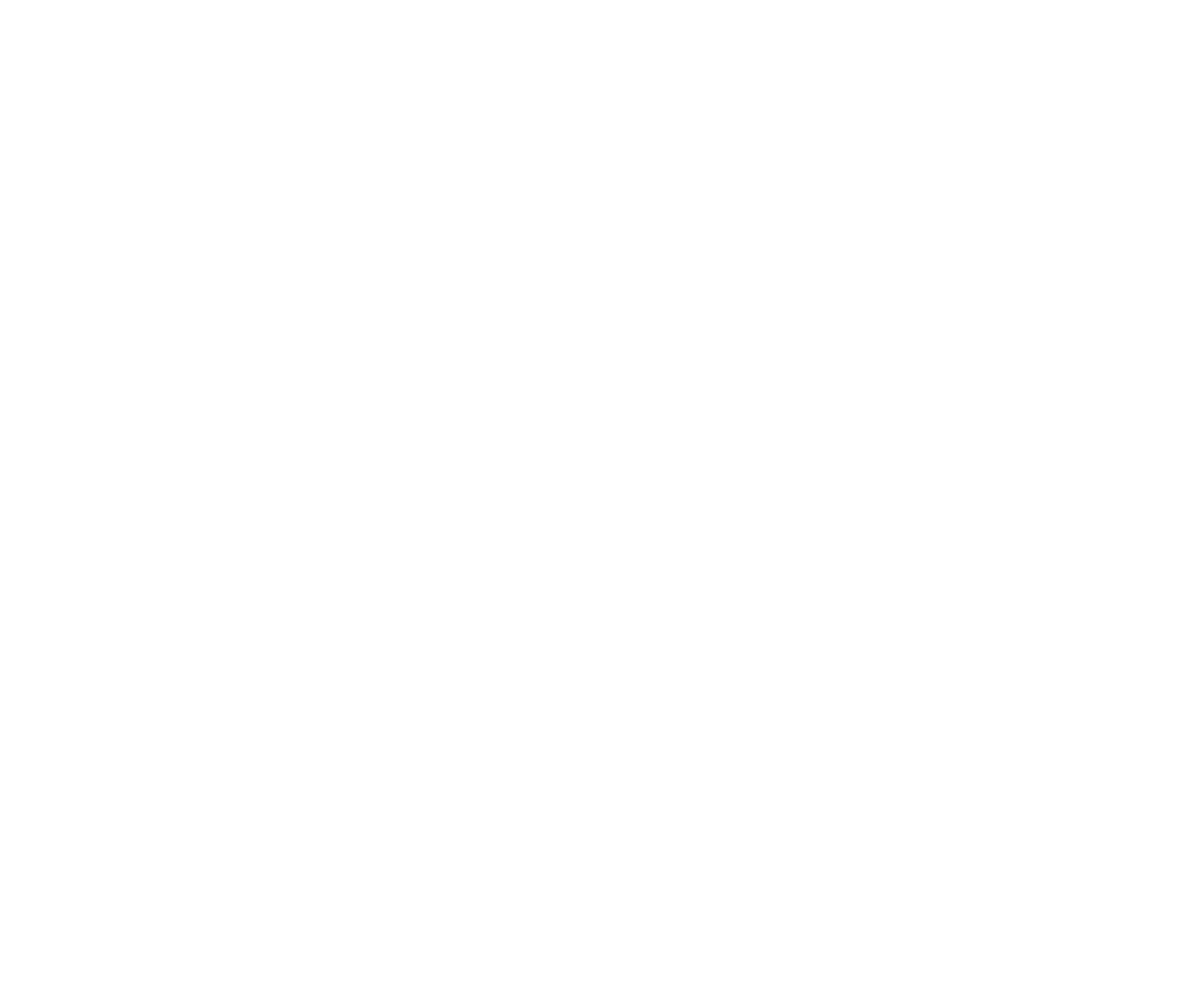
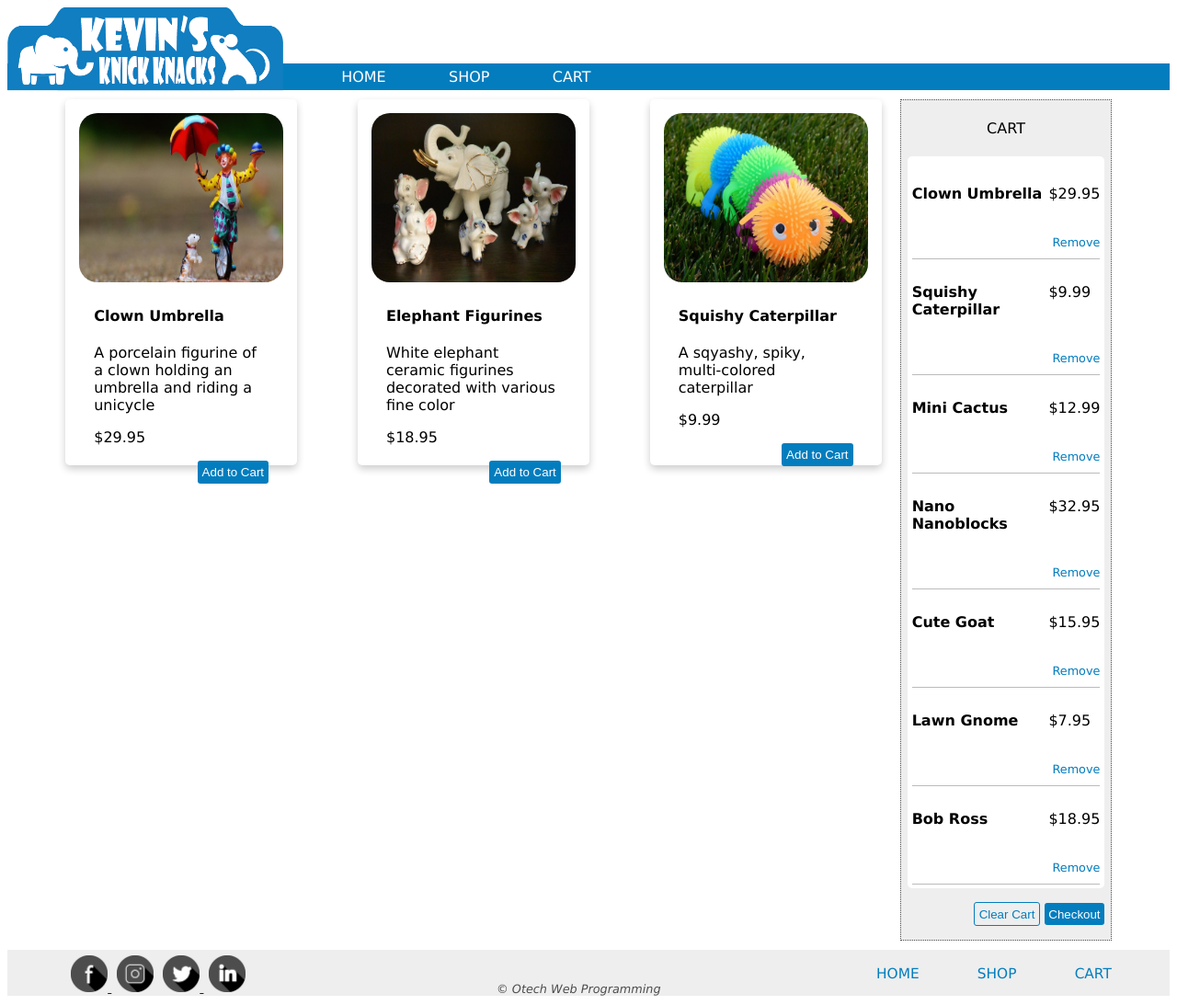
Before and after one commit to Biscuit-Boi-gif/ShoppingExperience, a plain HTML site: page shop.html in a window 1280 px wide. Shown: the whole page at 92% size. Before the commit the page ends 800 px from the top, so only its background shows below. Drawn offline with Linux system fonts and the light colour scheme.

Commit message:
Finished A5-2

```diff
--- a/shop.html
+++ b/shop.html
@@ -0,0 +1,187 @@
+<!DOCTYPE html>
+<html lang="en">
+<head>
+    <meta charset="UTF-8">
+    <meta name="viewport" content="width=device-width, initial-scale=1.0">
+    <title>Shop - Kevin's Knick Knacks</title>
+    <link rel="stylesheet" href="style.css">
+</head>
+<body>
+    <header>
+        <a href="index.html">
+            <img src="images/images/KevinsKnickKnacksLogo_037DBE.png" alt="Logo for Kevin's Kick Knacks">
+        </a>
+        <nav>
+            <div id="links">
+                <a href="index.html">HOME</a>
+                <a href="shop.html">SHOP</a>
+                <a href="cart.html">CART</a>
+            </div>
+        </nav>
+    </header>
+    <main>
+        <aside>
+            <div id="sideBarHeading">
+                <p>CART</p>
+            </div>
+            <div id="sideBarContainer">
+                <div class="tableRow">
+                    <div class="tableCell">
+                        <p>Clown Umbrella</p>
+                    </div>
+                    <div class="tableCell">
+                        <p>&dollar;29.95</p>
+                    </div>
+                </div>
+                <div class="tableRow">
+                    <div class="tableCell borderBottom">
+
+                    </div>
+                    <a class="tableCell borderBottom removeLink" href="#">Remove</a>
+                </div>
+                <div class="tableRow">
+                    <div class="tableCell">
+                        <p>Squishy Caterpillar</p>
+                    </div>
+                    <div class="tableCell">
+                        <p>&dollar;9.99</p>
+                    </div>
+                </div>
+                <div class="tableRow">
+                    <div class="tableCell borderBottom">
+
+                    </div>
+                    <a class="tableCell borderBottom removeLink" href="#">Remove</a>
+                </div>
+                <div class="tableRow">
+                    <div class="tableCell">
+                        <p>Mini Cactus</p>
+                    </div>
+                    <div class="tableCell">
+                        <p>&dollar;12.99</p>
+                    </div>
+                </div>
+                <div class="tableRow">
+                    <div class="tableCell borderBottom">
+
+                    </div>
+                    <a class="tableCell borderBottom removeLink" href="#">Remove</a>
+                </div>
+                <div class="tableRow">
+                    <div class="tableCell">
+                        <p>Nano Nanoblocks</p>
+                    </div>
+                    <div class="tableCell">
+                        <p>&dollar;32.95</p>
+                    </div>
+                </div>
+                <div class="tableRow">
+                    <div class="tableCell borderBottom">
+
+                    </div>
+                    <a class="tableCell borderBottom removeLink" href="#">Remove</a>
+                </div>
+                <div class="tableRow">
+                    <div class="tableCell">
+                        <p>Cute Goat</p>
+                    </div>
+                    <div class="tableCell">
+                        <p>&dollar;15.95</p>
+                    </div>
+                </div>
+                <div class="tableRow">
+                    <div class="tableCell borderBottom">
+
+                    </div>
+                    <a class="tableCell borderBottom removeLink" href="#">Remove</a>
+                </div>
+                <div class="tableRow">
+                    <div class="tableCell">
+                        <p>Lawn Gnome</p>
+                    </div>
+                    <div class="tableCell">
+                        <p>&dollar;7.95</p>
+                    </div>
+                </div>
+                <div class="tableRow">
+                    <div class="tableCell borderBottom">
+
+                    </div>
+                    <a class="tableCell borderBottom removeLink" href="#">Remove</a>
+                </div>
+                <div class="tableRow">
+                    <div class="tableCell">
+                        <p>Bob Ross</p>
+                    </div>
+                    <div class="tableCell">
+                        <p>&dollar;18.95</p>
+                    </div>
+                </div>
+                <div class="tableRow">
+                    <div class="tableCell borderBottom">
+
+                    </div>
+                    <a class="tableCell borderBottom removeLink" href="#">Remove</a>
+                </div>
+            </div>
+            <div id="cartButtons">
+                <button id="clearCartButton">Clear Cart</button>
+                <button id="checkoutButton">Checkout</button>
+            </div>
+        </aside>
+        <div id="mainContentContainer">
+            <div id="cardContainer">
+                <div class="card" id="cardNumber1">
+                    <img src="images/images/shop/thumbnails/ClownUmbrella_Thumb.jpg">
+                    <div class="cardText">
+                        <h4>Clown Umbrella</h4>
+                        <p>A porcelain figurine of a clown holding an umbrella and riding a unicycle</p>
+                        <p>&dollar;29.95</p>
+                        <button class="cartButton">Add to Cart</button>
+                    </div>
+                </div>
+                <div class="card" id="cardNumber2">
+                    <img src="images/images/shop/thumbnails/ElephantFigurines_Thumb.jpg">
+                    <div class="cardText">
+                        <h4>Elephant Figurines</h4>
+                        <p>White elephant ceramic figurines decorated with various fine color</p>
+                        <p>&dollar;18.95</p>
+                        <button class="cartButton">Add to Cart</button>
+                    </div>
+                </div>
+                <div class="card" id="cardNumber3">
+                    <img src="images/images/shop/thumbnails/SquishyCaterpillar_Thumb.jpg">
+                    <div class="cardText">
+                        <h4>Squishy Caterpillar</h4>
+                        <p>A sqyashy, spiky, multi-colored caterpillar</p>
+                        <p>&dollar;9.99</p>
+                        <button class="cartButton">Add to Cart</button>
+                    </div>
+                </div>
+            </div>
+        </div>
+    </main>
+    <footer>
+        <div id="socialMediaLinks">
+            <a href="#">
+                <img src="images/images/facebook.png" alt="Facebook logo.">
+            </a>
+                <img src="images/images/instagram.png" alt="Instagram logo.">
+            <a href="#">
+                <img src="images/images/twitter.png" alt="Twitter logo.">
+            </a>
+            <a href="#">
+                <img src="images/images/linkedin.png" alt="Linkedin logo.">
+            </a>
+        </div>
+        <div id="footerNav">
+            <a href="cart.html">CART</a>
+            <a href="shop.html">SHOP</a>
+            <a href="index.html">HOME</a>
+        </div>
+        <div id="copyright">
+            &copy; Otech Web Programming
+        </div>
+    </footer>
+</body>
+</html>
--- a/style.css
+++ b/style.css
@@ -82,6 +82,7 @@ footer {
     margin-right:auto;
     border-radius:5px;
     width:90%;
+    display:table;
 }
 
 #socialMediaLinks {
@@ -115,6 +116,35 @@ footer {
     padding-top:35px;
 }
 
+#cartButtons {
+    text-align:right;
+    padding-top:15px;
+    padding-right:3%;
+    padding-bottom:0;
+    padding-left:0;
+}
+
+#cartButtons button {
+    color:#ffffff;
+    background-color:#037dbe;
+    border-style:none;
+    border-radius:3px;
+    padding:2%;
+    cursor:pointer;
+}
+
+#cartButtons #clearCartButton {
+    color:#037dbe;
+    background-color:#eeeeee;
+    border: 1px solid #037dbe;
+}
+
+#cardContainer {
+    display:flex;
+    justify-content:space-between;
+    flex-wrap:wrap;
+}
+
 .featuredImage {
     max-width:100%;
 }
@@ -122,3 +152,65 @@ footer {
 .bold {
     font-weight:bold;
 }
+
+.tableRow {
+    display:table-row;
+}
+
+.tableCell {
+    display:table-cell;
+    padding-top:10px;
+    padding-bottom:10px;
+    padding-left:0;
+    padding-right:0;
+}
+
+.tableCell:first-child {
+    font-weight:bold;
+}
+
+.borderBottom {
+    border-bottom:1px solid #bbbbbb;
+}
+
+.removeLink {
+    color:#037dbe;
+    text-align:right;
+    font-size:80%;
+}
+
+.card {
+    box-shadow:0 4px 8px 0 rgba(0, 0, 0, 0.2);
+    transition:0.3s;
+    width:25%;
+    border-radius:5px;
+    padding:15px;
+    margin-bottom:40px;
+}
+
+.card:hover {
+    box-shadow:0 8px 16px 0 rgba(0, 0, 0, 0.2);
+}
+
+.card img {
+    border-radius:20px;
+    width:100%;
+    height:50%;
+}
+
+.cardText {
+    padding-top:2px;
+    padding-bottom:2px;
+    padding-left:16px;
+    padding-right:16px;
+}
+
+.cardText button {
+    float:right;
+    color:#ffffff;
+    background-color:#037dbe;
+    border-style:none;
+    padding:5px;
+    border-radius:3px;
+    cursor:pointer;
+}
```
